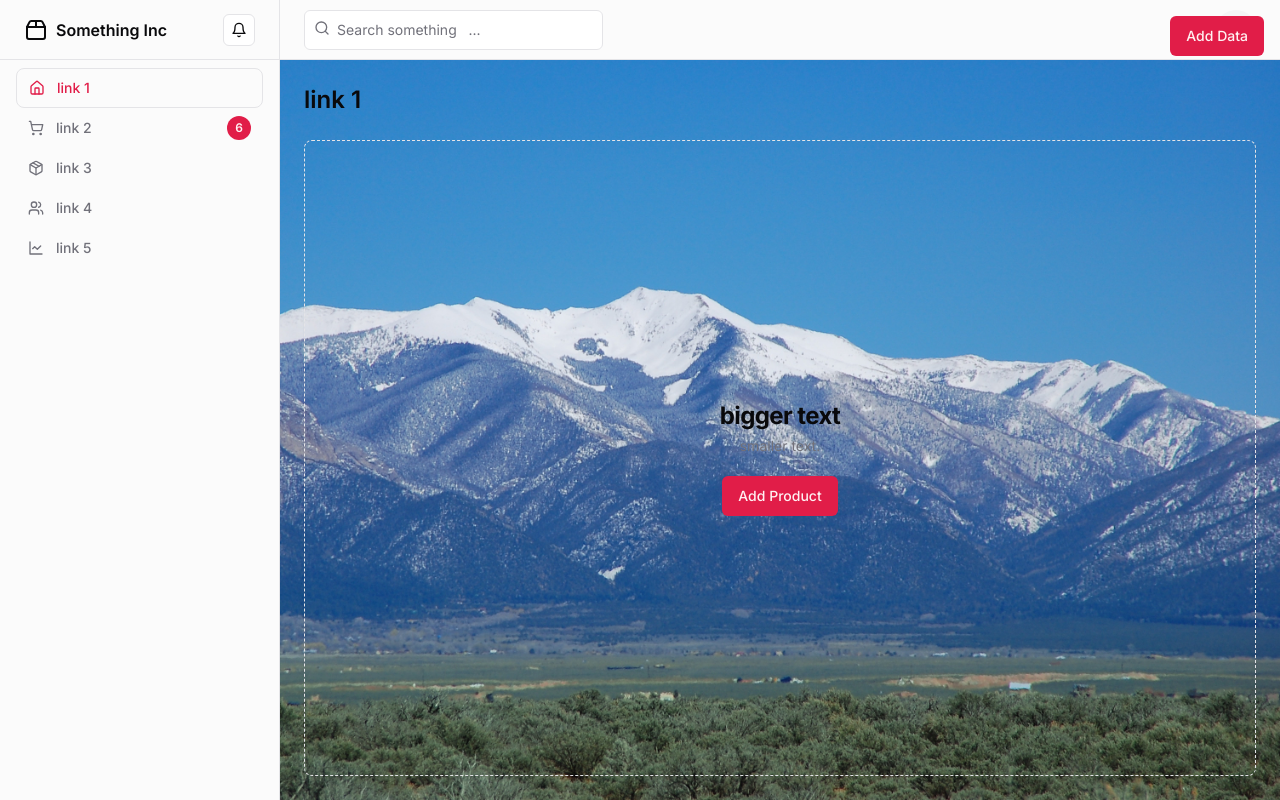
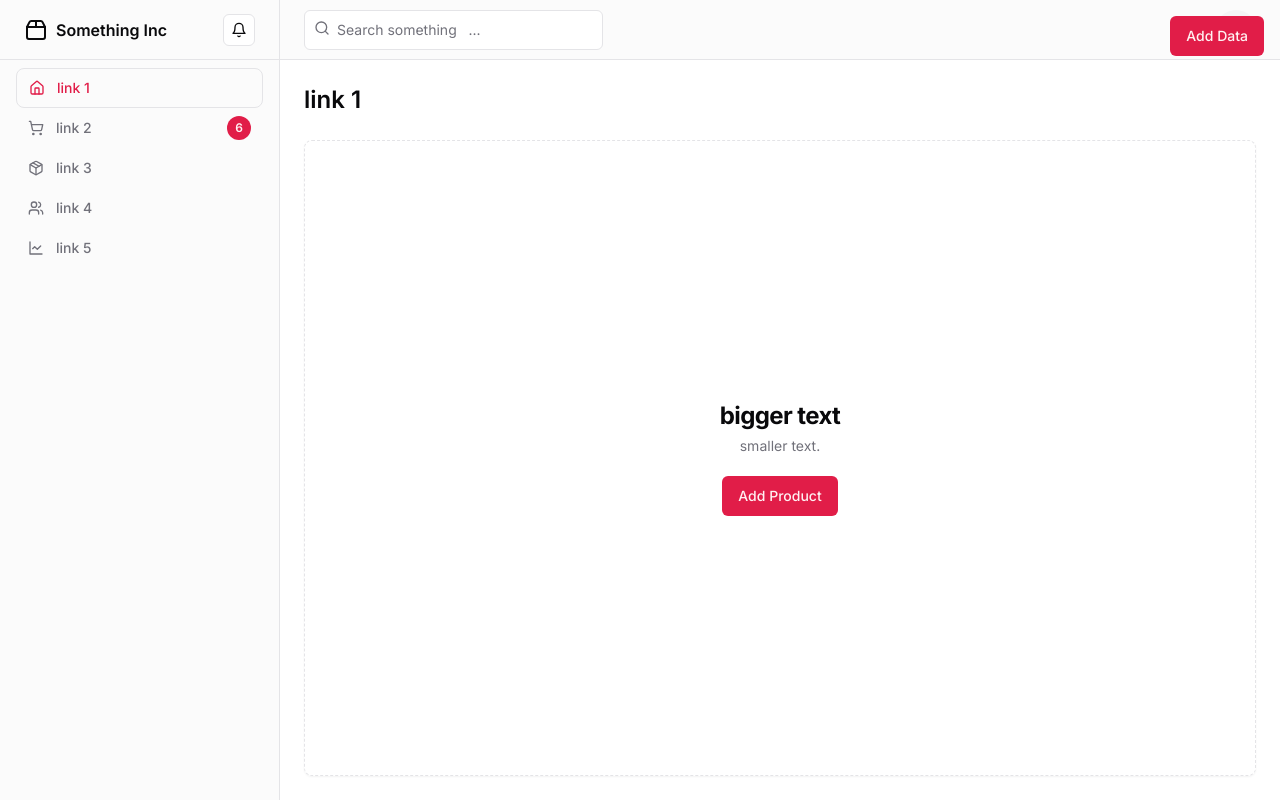
Before and after one commit to TheBozzz34/ice-app, a Next.js app: page /testing in a window 1280 px wide. Built offline with nearby package versions, Linux system fonts and the light colour scheme; no server answers.

Commit message:
Change classname so the main bg image goes away

```diff
--- a/src/app/testing/page.tsx
+++ b/src/app/testing/page.tsx
@@ -232,13 +232,13 @@
             </DropdownMenuContent>
           </DropdownMenu>
         </header>
-        <main className="flex flex-1 flex-col gap-4 p-4 lg:gap-6 lg:p-6">
+        <div className="flex flex-1 flex-col gap-4 p-4 lg:gap-6 lg:p-6">
           {activePage === 1 && <Page1 />}
           {activePage === 2 && <Page2 />}
           {activePage === 3 && <Page3 />}
           {activePage === 4 && <Page4 />}
           {activePage === 5 && <Page5 />}
-        </main>
+        </div>
       </div>
     </div>
   )
```
